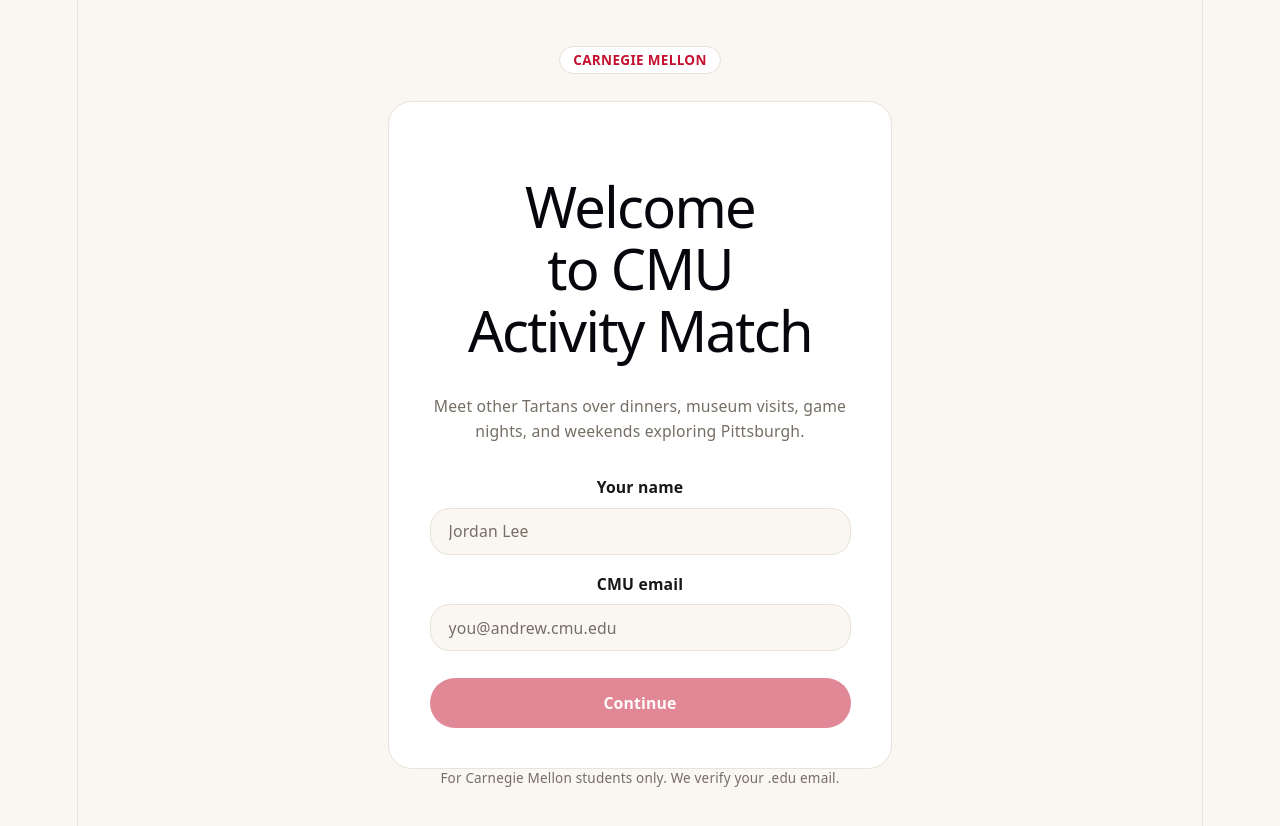
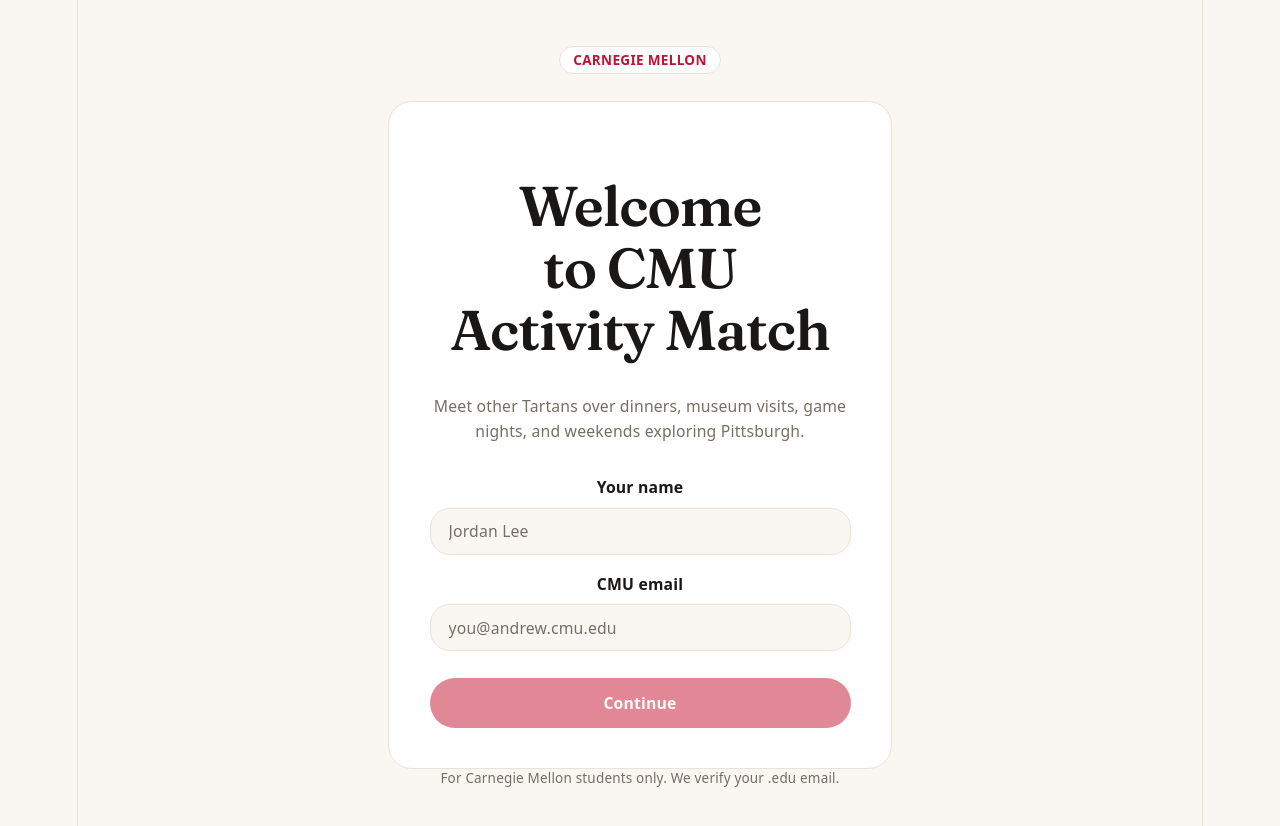
Before and after one commit to Joawhi/cmu-activity-match, a React (Vite) app in the folder frontend/: page / in a window 1280 px wide. Shown: the top 826 px of the page. Built offline with nearby package versions, Linux system fonts and the light colour scheme; no server answers.

Commit message:
Add style for some heading

```diff
--- a/frontend/src/components/AppShell.jsx
+++ b/frontend/src/components/AppShell.jsx
@@ -34,8 +34,8 @@
       <header className="sticky top-0 z-30 border-b border-border bg-background/85 backdrop-blur-md">
         <div className="mx-auto flex h-16 max-w-2xl items-center justify-between px-4">
           <button type="button" onClick={() => setView('discover')} className="flex items-center gap-2 focus-visible:outline-none">
-            <span className="inline-flex size-8 items-center justify-center rounded-xl bg-primary font-serif text-base font-bold text-primary-foreground">
-              M
+            <span className="inline-flex size-10 items-center justify-center rounded-xl bg-primary font-serif text-base font-bold text-primary-foreground">
+              CMU
             </span>
             <span className="font-serif text-lg font-semibold tracking-tight">Activity Match</span>
           </button>
--- a/frontend/src/components/CreateActivity.jsx
+++ b/frontend/src/components/CreateActivity.jsx
@@ -69,7 +69,7 @@
         Back
       </button>
 
-      <h1 className="font-serif text-3xl font-semibold tracking-tight text-balance sm:text-4xl">
+      <h1 className="font-serif text-3xl font-semibold tracking-tight text-balance sm:text-4xl app-heading">
         {editing ? 'Edit activity' : 'Start an activity'}
       </h1>
       <p className="mt-1.5 text-sm text-muted-foreground">
--- a/frontend/src/components/DiscoverFeed.jsx
+++ b/frontend/src/components/DiscoverFeed.jsx
@@ -59,7 +59,7 @@
   return (
     <div className="mx-auto w-full max-w-2xl px-4 py-6 sm:py-8">
       <header className="mb-6">
-        <h1 className="font-serif text-3xl font-semibold tracking-tight text-balance sm:text-4xl">
+        <h1 className="font-serif text-3xl font-semibold tracking-tight text-balance sm:text-4xl app-heading">
           Discover activities
         </h1>
         <p className="mt-1.5 text-sm text-muted-foreground">
--- a/frontend/src/components/LoginScreen.jsx
+++ b/frontend/src/components/LoginScreen.jsx
@@ -35,7 +35,7 @@
         </div>
 
         <div className="rounded-2xl border border-border bg-card p-7 sm:p-9">
-          <h1 className="text-center font-serif text-3xl font-semibold tracking-tight text-balance sm:text-4xl">
+          <h1 className="text-center font-serif text-3xl font-semibold tracking-tight text-balance sm:text-4xl app-heading">
             Welcome to CMU Activity Match
           </h1>
           <p className="mx-auto mt-2.5 max-w-sm text-center text-sm leading-relaxed text-muted-foreground text-pretty">
--- a/frontend/src/components/MyActivities.jsx
+++ b/frontend/src/components/MyActivities.jsx
@@ -19,7 +19,7 @@
     <div className="mx-auto w-full max-w-2xl px-4 py-6 sm:py-8">
       <header className="mb-6 flex items-start justify-between gap-4">
         <div>
-          <h1 className="font-serif text-3xl font-semibold tracking-tight text-balance sm:text-4xl">
+          <h1 className="font-serif text-3xl font-semibold tracking-tight text-balance sm:text-4xl app-heading">
             My activities
           </h1>
           <p className="mt-1.5 text-sm text-muted-foreground">
--- a/frontend/src/components/ProfileModal.jsx
+++ b/frontend/src/components/ProfileModal.jsx
@@ -76,8 +76,9 @@
         ) : (
           <div className="flex flex-col items-center text-center">
             <Avatar name={displayName} photoUrl={photoUrlFrom(profile.profile_image)} size={96} />
-            <h2 className="mt-4 font-serif text-2xl font-semibold tracking-tight">{displayName}</h2>
-
+            <h2 className="mt-4 font-serif text-2xl font-semibold tracking-tight app-heading">
+              {displayName}
+            </h2>
             <div className="mt-3 flex flex-wrap items-center justify-center gap-2">
               {profile.school_year && (
                 <span className="inline-flex items-center gap-1.5 rounded-full bg-secondary px-3 py-1 text-xs font-medium text-secondary-foreground">
@@ -173,7 +174,9 @@
 
   return (
     <form onSubmit={handleSubmit} className="flex flex-col gap-5">
-      <h2 className="font-serif text-2xl font-semibold tracking-tight">Edit profile</h2>
+      <h2 className="font-serif text-2xl font-semibold tracking-tight app-heading">
+        Edit profile
+      </h2>
 
       <div className="flex items-center gap-4">
         <Avatar name={displayName || profile.name} photoUrl={previewUrl || photoUrlFrom(profile.profile_image)} size={72} />
--- a/frontend/src/tailwind.css
+++ b/frontend/src/tailwind.css
@@ -81,3 +81,16 @@
   -ms-overflow-style: none;
   scrollbar-width: none;
 }
+
+
+/* Single source of truth for heading color. Change it here anytime —
+   using !important because something in the browser/OS is overriding
+   the normal Tailwind color utility on these elements. */
+
+.app-heading {
+  font-family: 'Fraunces', serif;
+  font-style: italic;
+  font-weight: 600;
+  letter-spacing: -0.02em;
+  color: #1a1816 !important;
+}
```
Also changed, not shown: 2 other files (tests, documents, lock files or other folders).
